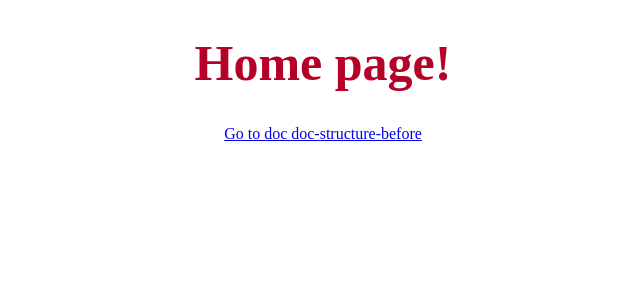
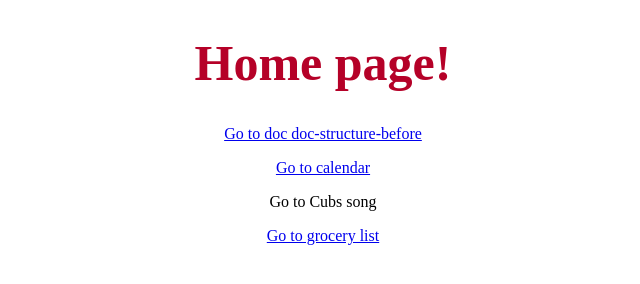
Before and after one commit to dst3rn/coursera-test, a plain HTML site: page site/index.html in a window 1280 px wide. Shown: the whole page, without its empty margins (317-957 px from the left). Drawn offline with Linux system fonts and the light colour scheme.

Commit message:
whole buch of stuff

```diff
--- a/site/index.html
+++ b/site/index.html
@@ -10,5 +10,14 @@
     <p style="text-align: center;">
         <a href="doc-structure-before.html">Go to doc doc-structure-before</a>
     </p>
+    <p style="text-align: center;">
+        <a href="calendar.html">Go to calendar</a>
+    </p>
+    <p style="text-align: center;">
+        <a href="image.html"></a>Go to Cubs song</a>
+    </p>
+    <p style="text-align: center;">
+        <a href="unordered-lists.html">Go to grocery list</a>
+    </p>
 </body>
 </html>
```
